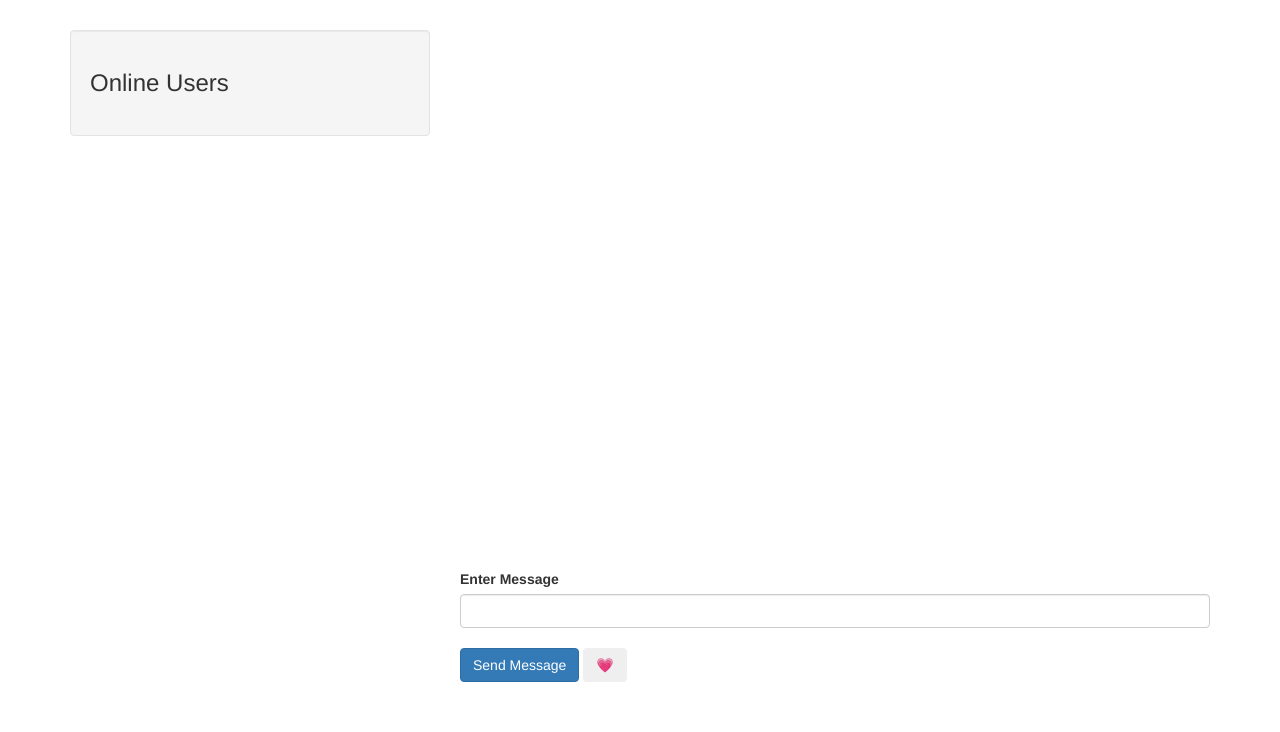
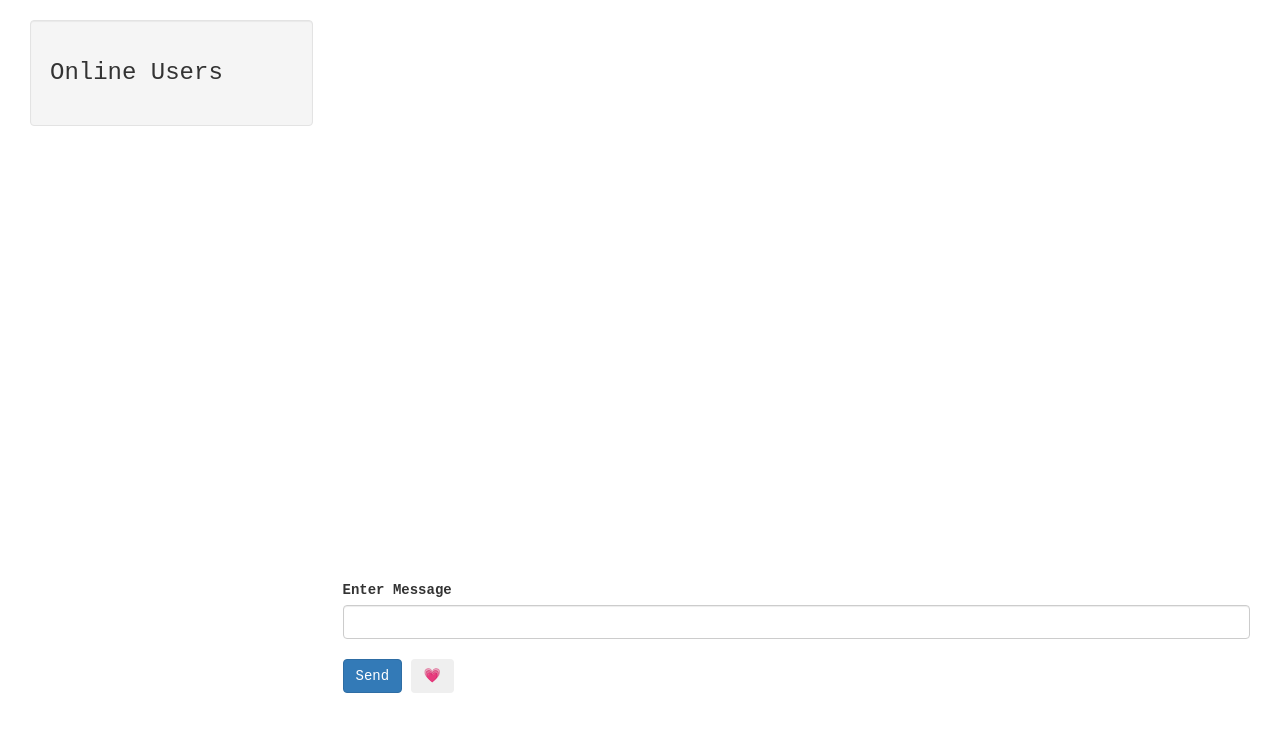
Before and after one commit to Evanyl/chatsite, a website: page index.html in a window 1280 px wide. Both pictures are taken after typing "Sample" into the empty fields and a click on the input "Login". Drawn offline with nearby package versions, Linux system fonts and the light colour scheme; no server answers.

Commit message:
Fixed stylings

```diff
--- a/index.html
+++ b/index.html
@@ -7,7 +7,12 @@
 	<script src="/socket.io/socket.io.js"></script>
 	<style>
 		body {
-			margin-top: 30px;
+			font-family: monospace;
+		}
+
+		#userFormArea {
+			display: flex;
+			justify-content: center;
 		}
 
 		#messageArea {
@@ -20,12 +25,19 @@
 			overflow-y: scroll;
 		}
 
+		#app {
+			margin: 2rem 3rem;
+		}
+
+		.well {
+			margin: 0;
+		}
 	</style>
 </head>
 <body>
-	<div class="container">
+	<div id="app">
 		<div id="userFormArea" class="row">
-			<div class="col-md-12">
+			<div class="col-md-6">
 				<form id="userForm">
 					<div class="form-group">
 						<label>Enter Username</label>
@@ -38,13 +50,13 @@
 		</div>
 
 		<div id="messageArea" class="row">
-			<div class="col-md-4">
+			<div class="col-md-3">
 				<div class="well">
 					<h3>Online Users</h3>
 					<ul class="list-group" id="users"></ul>
 				</div>
 			</div>
-			<div class="col-md-8">
+			<div class="col-md-9">
 				<div class="chat" id="chat"></div>
 
 				<form id="messageForm">
@@ -52,7 +64,7 @@
 						<label>Enter Message</label>
 						<input type="text" class="form-control" id="message"/>
 						<br />
-						<input type="submit" class="btn btn-primary" value="Send Message"/>
+						<input type="submit" class="btn btn-primary" value="Send"/>
 						<button type="button" class="btn btn-secondary" id="heart">&#128151;</button>
 					</div>
 				</form>
```
